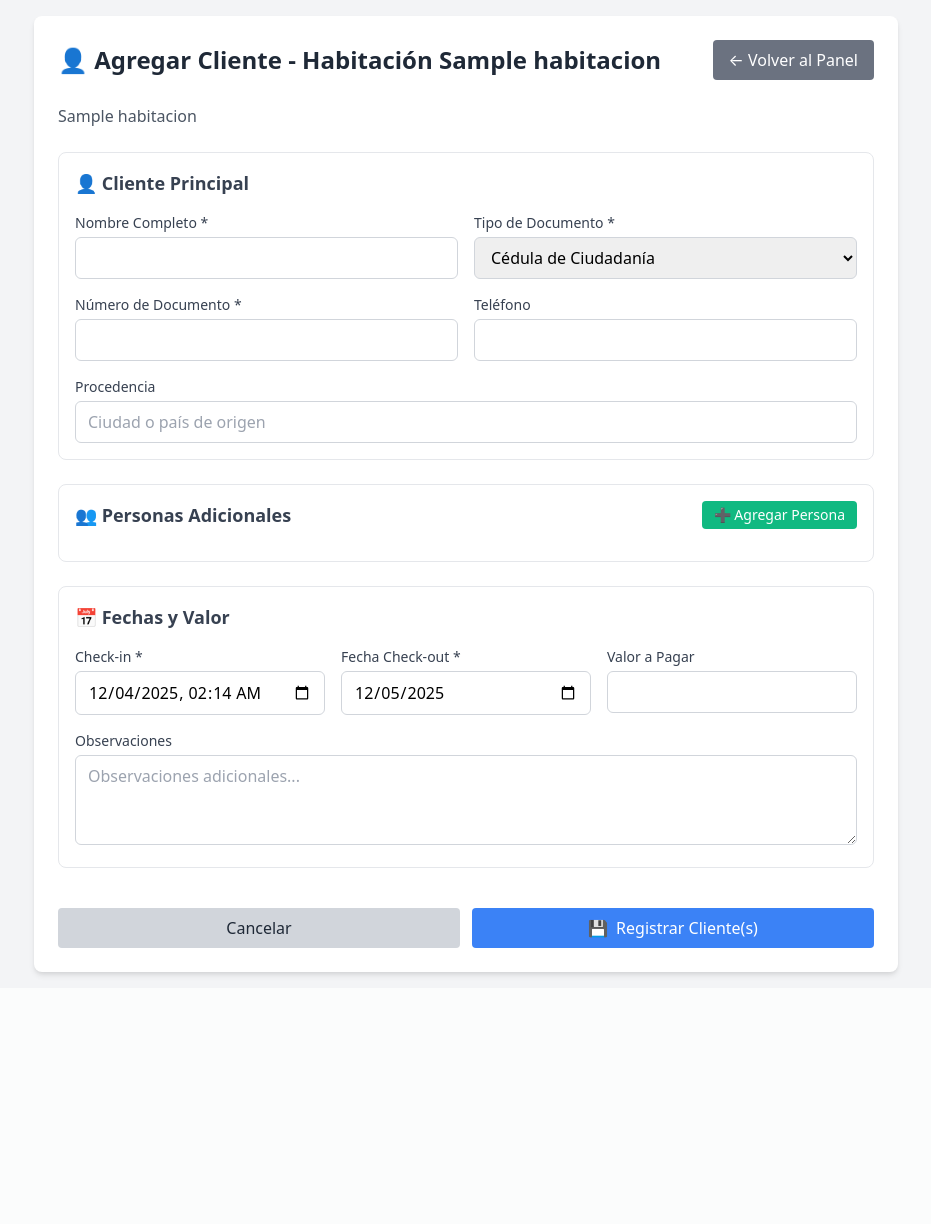
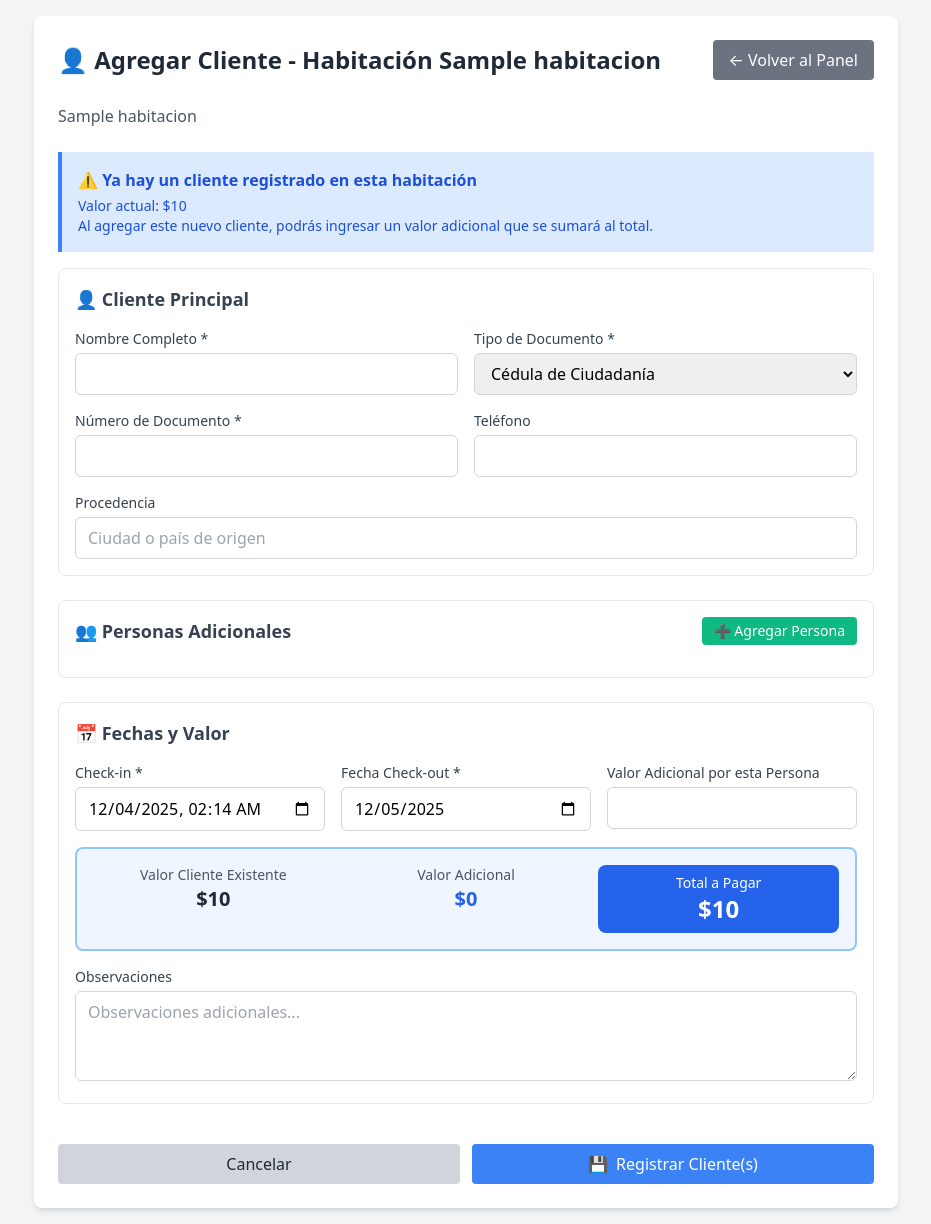
Before and after one commit to tommyXD777/hotel, a Flask app: template templates/agregar_cliente.html in a window 1280 px wide. Shown: the whole page, without its empty margins (174-1105 px from the left). Before the commit the page ends 978 px from the top, so only its background shows below. Run offline with Flask 3, Linux system fonts and the light colour scheme; a user stored in the database is signed in; tables that the repository leaves empty or names only in its code hold one stand-in row (values such as "Sample post"); the template is opened without the code that fills it: most values are stand-ins (such as "Sample title", 1, 10 or a date in 2020).

Commit message:
mejorar en el agregar

```diff
--- a/templates/agregar_cliente.html
+++ b/templates/agregar_cliente.html
@@ -62,6 +62,15 @@
                     </div>
                 {% endif %}
             {% endwith %}
+
+            <!-- Added info alert when there's an existing client -->
+            {% if datos_referencia %}
+            <div class="bg-blue-100 border-l-4 border-blue-500 text-blue-700 p-4 mb-4" role="alert">
+                <p class="font-semibold">⚠️ Ya hay un cliente registrado en esta habitación</p>
+                <p class="text-sm mt-1">Valor actual: ${{ "{:,.0f}".format(datos_referencia[2]) }}</p>
+                <p class="text-sm">Al agregar este nuevo cliente, podrás ingresar un valor adicional que se sumará al total.</p>
+            </div>
+            {% endif %}
 
             <form action="{{ url_for('registrar_cliente', habitacion_id=habitacion_id) }}" method="POST" class="space-y-6" onsubmit="limpiarValor()">
                 <!-- Cliente Principal -->
@@ -139,41 +148,46 @@
                                    class="w-full px-3 py-2 border border-gray-300 rounded-md focus:border-blue-500 focus:ring-blue-500">
                         </div>
 
+                        <!-- Conditional value input based on existing client -->
+                        {% if datos_referencia %}
+                        <div>
+                            <label class="block text-sm font-medium text-gray-700 mb-1">Valor Adicional por esta Persona</label>
+                            <!-- Changed input to be for additional value only, hidden field will store the total -->
+                            <input type="number" step="0.01" min="0"
+                                class="w-full px-3 py-2 border border-gray-300 rounded-md focus:border-blue-500 focus:ring-blue-500"
+                                id="valor-adicional-input" oninput="calcularTotal()">
+                            <!-- Hidden field that will store the calculated total to send to backend -->
+                            <input type="hidden" name="valor" id="valor-total-hidden" value="{{ datos_referencia[2] }}">
+                        </div>
+                        {% else %}
                         <div>
                             <label class="block text-sm font-medium text-gray-700 mb-1">Valor a Pagar</label>
                             <input type="number" name="valor" step="0.01" min="0"
                                 class="w-full px-3 py-2 border border-gray-300 rounded-md focus:border-blue-500 focus:ring-blue-500"
                                 id="valor" oninput="formatearNumero()">
                         </div>
+                        {% endif %}
+                    </div>
 
-                        <script>
-                            function formatearNumero() {
-                                let input = document.getElementById("valor");
-                                let valor = input.value;
-
-                                // Quitar cualquier punto que haya sido insertado previamente
-                                valor = valor.replace(/\./g, "");
-
-                                // Verificar si el valor es mayor a 10,000
-                                if (parseFloat(valor) > 10000) {
-                                    // Agregar el separador de miles
-                                    valor = valor.replace(/\B(?=(\d{3})+(?!\d))/g, ".");
-                                }
-
-                                // Actualizar el campo con el número formateado
-                                input.value = valor;
-                            }
-
-                            function limpiarValor() {
-                                let input = document.getElementById("valor");
-                                let valor = input.value;
-                                // Quitar puntos (separadores de miles) antes de enviar
-                                valor = valor.replace(/\./g, "");
-                                input.value = valor;
-                            }
-                        </script>
-
+                    <!-- Added total display when there's an existing client -->
+                    {% if datos_referencia %}
+                    <div class="mt-4 p-4 bg-blue-50 border-2 border-blue-300 rounded-lg">
+                        <div class="grid grid-cols-1 md:grid-cols-3 gap-3 text-center">
+                            <div>
+                                <p class="text-sm text-gray-600">Valor Cliente Existente</p>
+                                <p class="text-xl font-bold text-gray-800" id="valor-existente">${{ "{:,.0f}".format(datos_referencia[2]) }}</p>
                             </div>
+                            <div>
+                                <p class="text-sm text-gray-600">Valor Adicional</p>
+                                <p class="text-xl font-bold text-blue-600" id="valor-adicional">$0</p>
+                            </div>
+                            <div class="bg-blue-600 rounded-lg p-2">
+                                <p class="text-sm text-white">Total a Pagar</p>
+                                <p class="text-2xl font-bold text-white" id="valor-total">${{ "{:,.0f}".format(datos_referencia[2]) }}</p>
+                            </div>
+                        </div>
+                    </div>
+                    {% endif %}
 
                     <div class="mt-4">
                         <label class="block text-sm font-medium text-gray-700 mb-1">Observaciones</label>
@@ -195,10 +209,15 @@
                         <span>Registrar Cliente(s)</span>
                     </button>
                 </div>
+            </form>
+        </div>
+    </div>
 
     <!-- Added JavaScript for additional persons functionality -->
     <script>
         let contadorPersonas = 0;
+        const valorExistente = {{ datos_referencia[2] if datos_referencia else 0 }};
+        const hayClienteExistente = {{ 'true' if datos_referencia else 'false' }};
 
         document.addEventListener('DOMContentLoaded', function() {
             const now = new Date();
@@ -215,9 +234,50 @@
 
             const tomorrow = new Date(now);
             tomorrow.setDate(tomorrow.getDate() + 1);
-            const tomorrowDate = tomorrow.toISOString().slice(0, 10); // Solo fecha YYYY-MM-DD
+            const tomorrowDate = tomorrow.toISOString().slice(0, 10);
             checkoutInput.value = tomorrowDate;
         });
+
+        function calcularTotal() {
+            if (!hayClienteExistente) return;
+
+            const valorInput = document.getElementById('valor-adicional-input');
+            let valorAdicional = parseFloat(valorInput.value) || 0;
+
+            // Update display
+            document.getElementById('valor-adicional').textContent = '$' + valorAdicional.toLocaleString('es-CO', {minimumFractionDigits: 0, maximumFractionDigits: 0});
+
+            const total = valorExistente + valorAdicional;
+            document.getElementById('valor-total').textContent = '$' + total.toLocaleString('es-CO', {minimumFractionDigits: 0, maximumFractionDigits: 0});
+
+            // Update hidden field that will be sent to backend
+            document.getElementById('valor-total-hidden').value = total;
+        }
+
+        function formatearNumero() {
+            if (hayClienteExistente) {
+                calcularTotal();
+                return;
+            }
+
+            let input = document.getElementById("valor");
+            let valor = input.value;
+
+            valor = valor.replace(/\./g, "");
+
+            if (parseFloat(valor) > 10000) {
+                valor = valor.replace(/\B(?=(\d{3})+(?!\d))/g, ".");
+            }
+
+            input.value = valor;
+        }
+
+        function limpiarValor() {
+            let input = document.getElementById("valor");
+            let valor = input.value;
+            valor = valor.replace(/\./g, "");
+            input.value = valor;
+        }
 
         function agregarPersonaAdicional() {
             contadorPersonas++;
```
Lines whose indentation alone changed are shown as unchanged.
